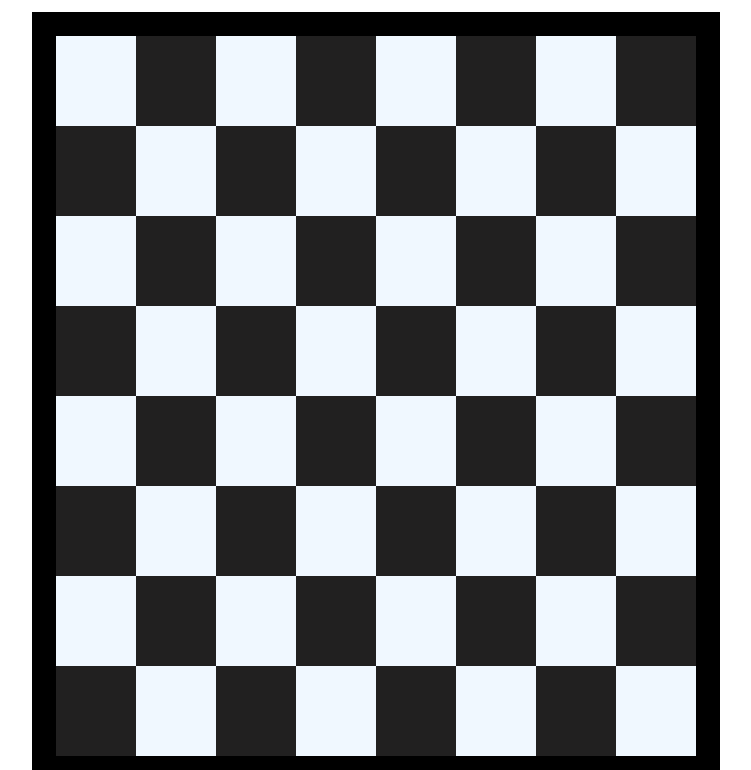
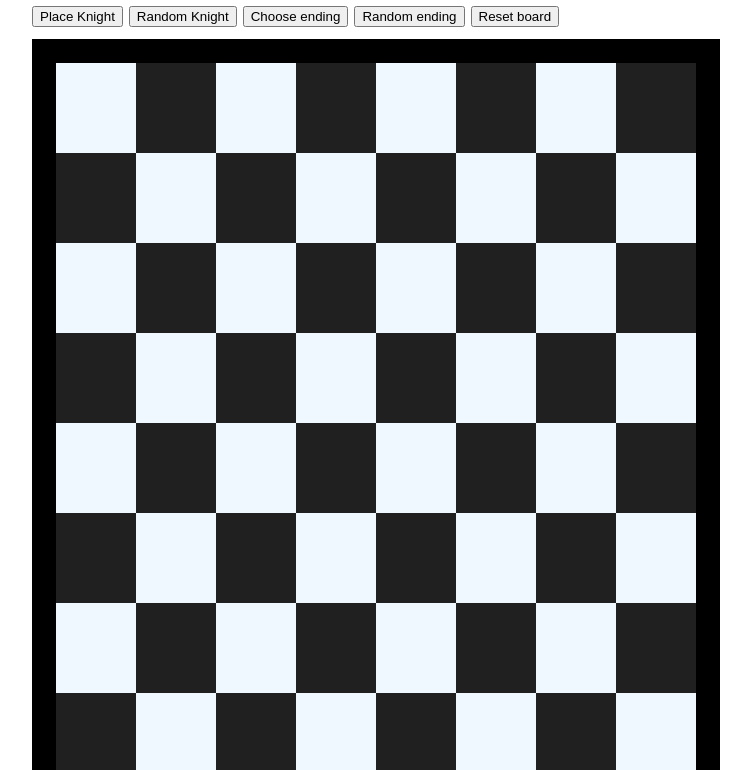
Before and after one commit to NummNuttzCDXX/Knight-Travails, a website with bundled scripts: page dist/index.html in a window 1280 px wide. Shown: the top 770 px of the page, without its empty margins (264-1015 px from the left). Built offline with nearby package versions, Linux system fonts and the light colour scheme.

Commit message:
Add '.console' to hold control btns - Place knight/endpoint, etc.

```diff
--- a/dist/index.html
+++ b/dist/index.html
@@ -8,6 +8,17 @@
 	<title>Knight Travails</title>
 </head>
 <body>
+	<div class="content">
+		<div class="console-wrapper">
+			<div class="console">
+				<button type="button" class="place">Place Knight</button>
+				<button type="button" class="place-random">Random Knight</button>
+				<button type="button" class="end">Choose ending</button>
+				<button type="button" class="random-end">Random ending</button>
+				<button type="button" class="reset">Reset board</button>
+			</div>
+		</div>
+
 		<div class="gameboard">
 			<!-- Add coordinates as ID's on `.row`s and `.cell`s
 			w/ JS (easier than doing it individually)  -->
@@ -92,6 +103,7 @@
 				<div class="cell white"></div>
 			</div>
 		</div>
+	</div>
 
 	<footer>
 		<div class="sig">BBirdy
```
Lines whose indentation alone changed are shown as unchanged.
